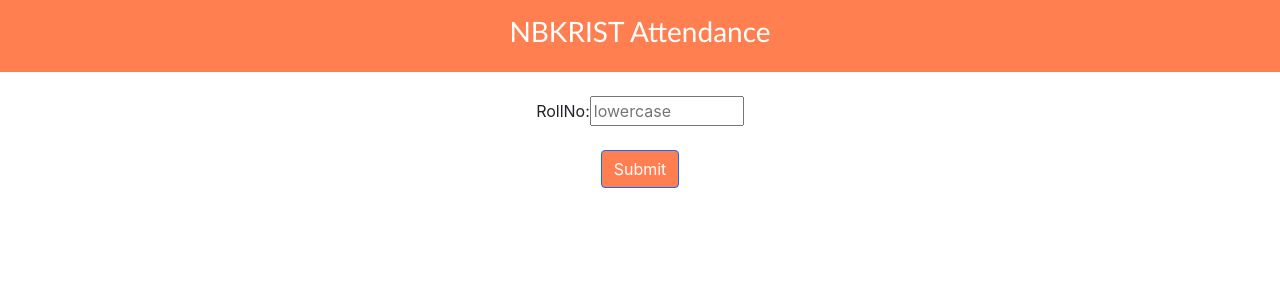
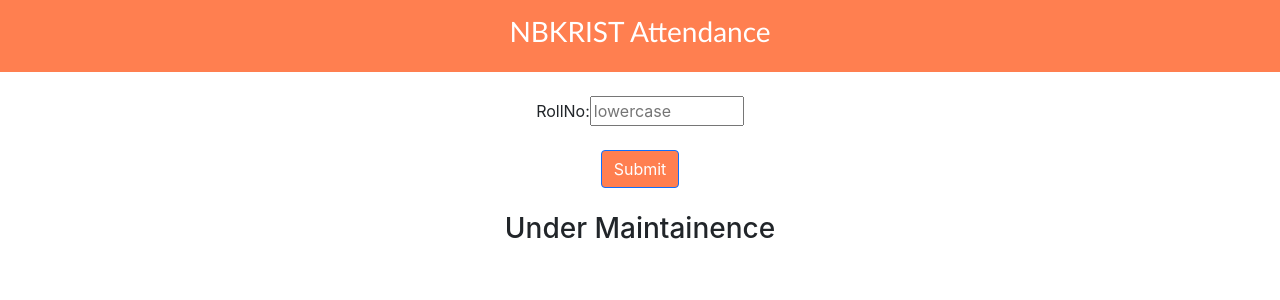
Before and after one commit to MahidharMannuru5/AttNbkrist, a React (Create React App) app: page / in a window 1280 px wide. Shown: the top 300 px of the page. Built offline with nearby package versions, Linux system fonts and the light colour scheme.

Commit message:
Update Attendance.js

```diff
--- a/src/components/Attendance.js
+++ b/src/components/Attendance.js
@@ -47,6 +47,8 @@ export default function Attendance() {
 {post?.percent && <h3>Percentage:{post.percent}</h3>}
    {error?.percent && <h1>{error.percent}</h1>}
     </div>
+       <h3>Under Maintainence</h3>
+
     </>
   );
 
```
